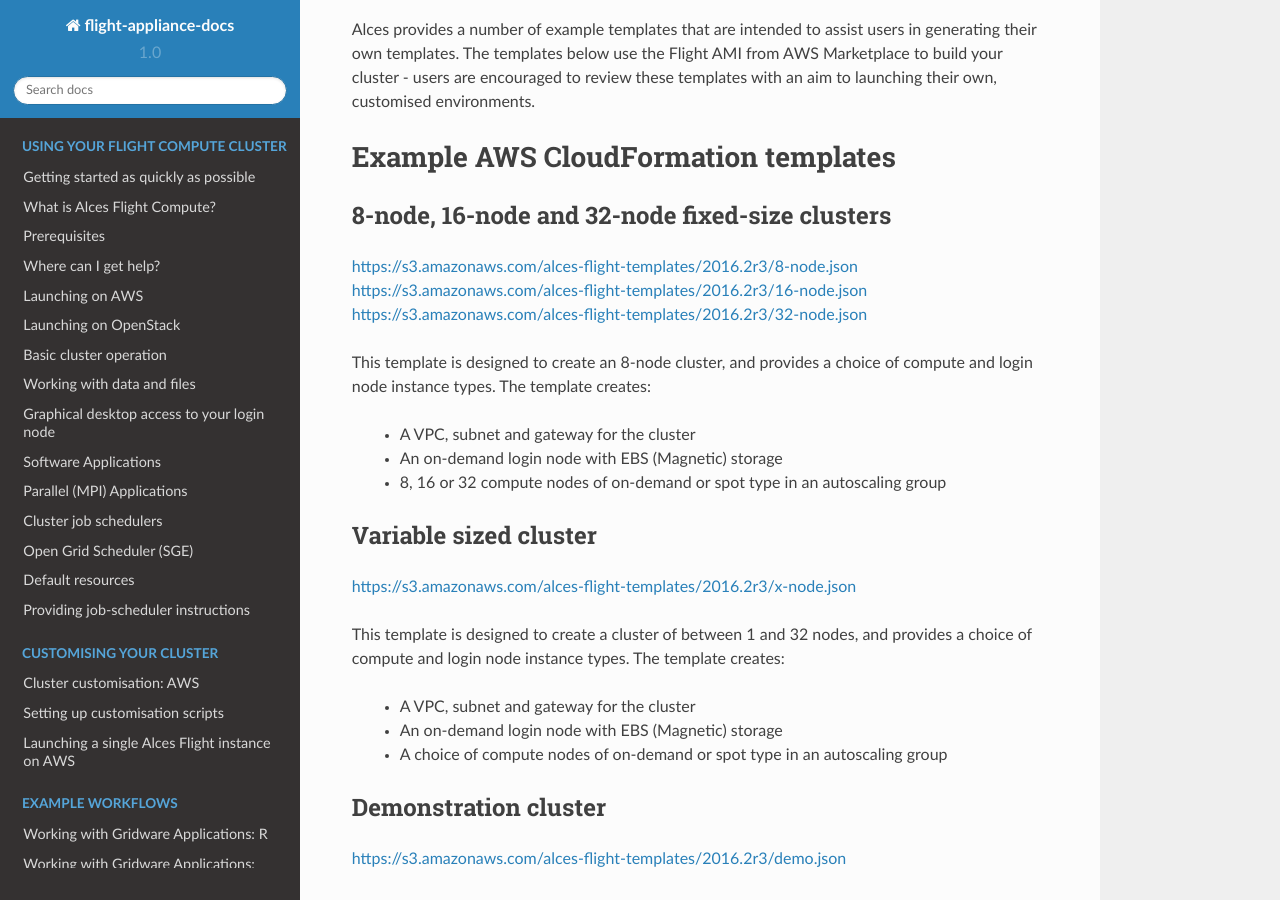
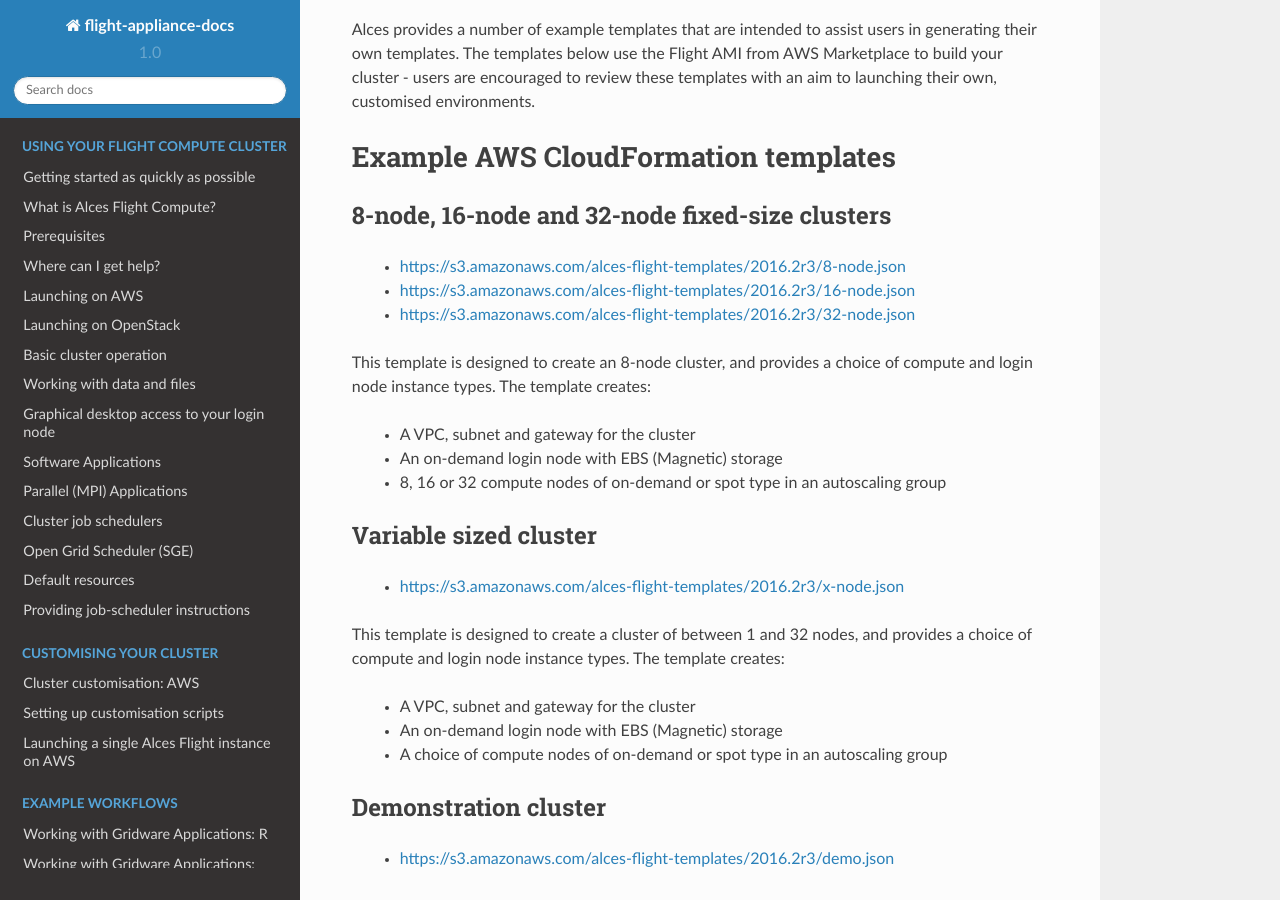
Before and after one commit to alces-software/flight-appliance-docs, a Sphinx documentation site: the page built from docs/source/launch-aws/template_launch.rst, in a window 1280 px wide and 900 px high, scrolled down 419 px. Built offline with Sphinx 7.4.7 and the Read the Docs theme 2.0.0, drawn with Linux system fonts in a browser that asks for light colours; pages that are not in the unit, such as notebooks, are missing from menus.

```diff
--- a/docs/source/index.rst
+++ b/docs/source/index.rst
@@ -41,6 +41,7 @@ We recommend that users wishing to use Flight Appliances have basic Linux skills
 
    customisation/*
    launch-aws/manual-launch
+   launch-aws/template-launch
 
 .. toctree::
    :maxdepth: 1
--- a/docs/source/launch-aws/template_launch.rst
+++ b/docs/source/launch-aws/template_launch.rst
@@ -16,9 +16,9 @@ Example AWS CloudFormation templates
 8-node, 16-node and 32-node fixed-size clusters
 -----------------------------------------------
 
-https://s3.amazonaws.com/alces-flight-templates/2016.2r3/8-node.json
-https://s3.amazonaws.com/alces-flight-templates/2016.2r3/16-node.json
-https://s3.amazonaws.com/alces-flight-templates/2016.2r3/32-node.json
+ - https://s3.amazonaws.com/alces-flight-templates/2016.2r3/8-node.json
+ - https://s3.amazonaws.com/alces-flight-templates/2016.2r3/16-node.json
+ - https://s3.amazonaws.com/alces-flight-templates/2016.2r3/32-node.json
 
 This template is designed to create an 8-node cluster, and provides a choice of compute and login node instance types. The template creates:
 
@@ -30,7 +30,7 @@ This template is designed to create an 8-node cluster, and provides a choice of
 Variable sized cluster
 ----------------------
 
-https://s3.amazonaws.com/alces-flight-templates/2016.2r3/x-node.json
+ - https://s3.amazonaws.com/alces-flight-templates/2016.2r3/x-node.json
 
 This template is designed to create a cluster of between 1 and 32 nodes, and provides a choice of compute and login node instance types. The template creates:
 
@@ -43,7 +43,7 @@ This template is designed to create a cluster of between 1 and 32 nodes, and pro
 Demonstration cluster
 ---------------------
 
-https://s3.amazonaws.com/alces-flight-templates/2016.2r3/demo.json
+ - https://s3.amazonaws.com/alces-flight-templates/2016.2r3/demo.json
 
 This template is designed to create a cluster of between 1 and 32 nodes, with higher performance SSD-backed EBS storage (sg2) and all software repositories enabled for demonstration purposes. The template creates:
 
```
